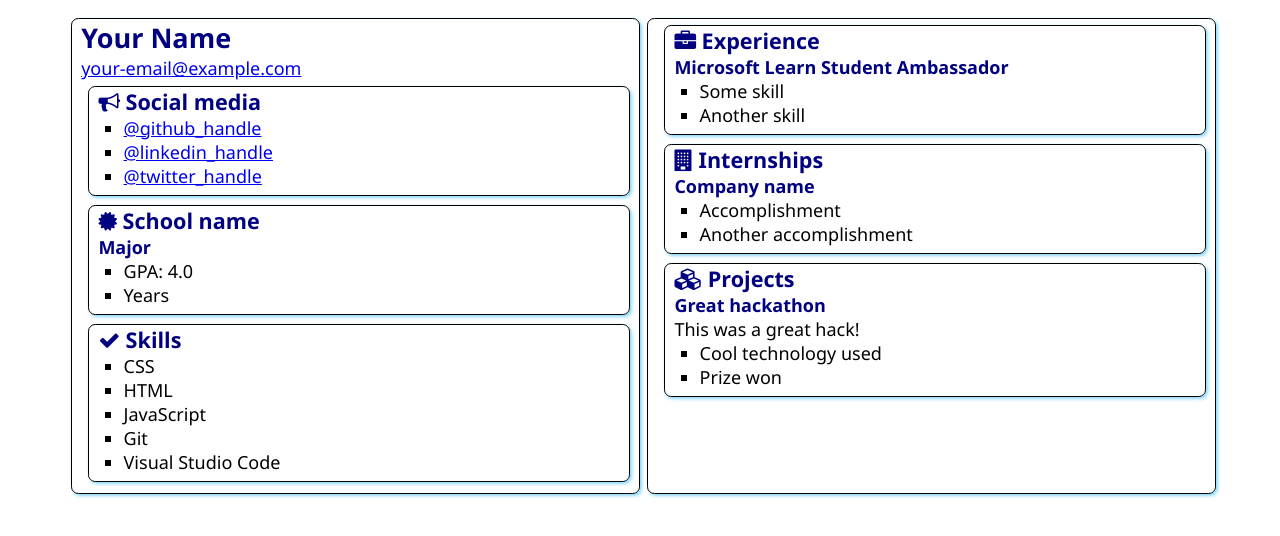
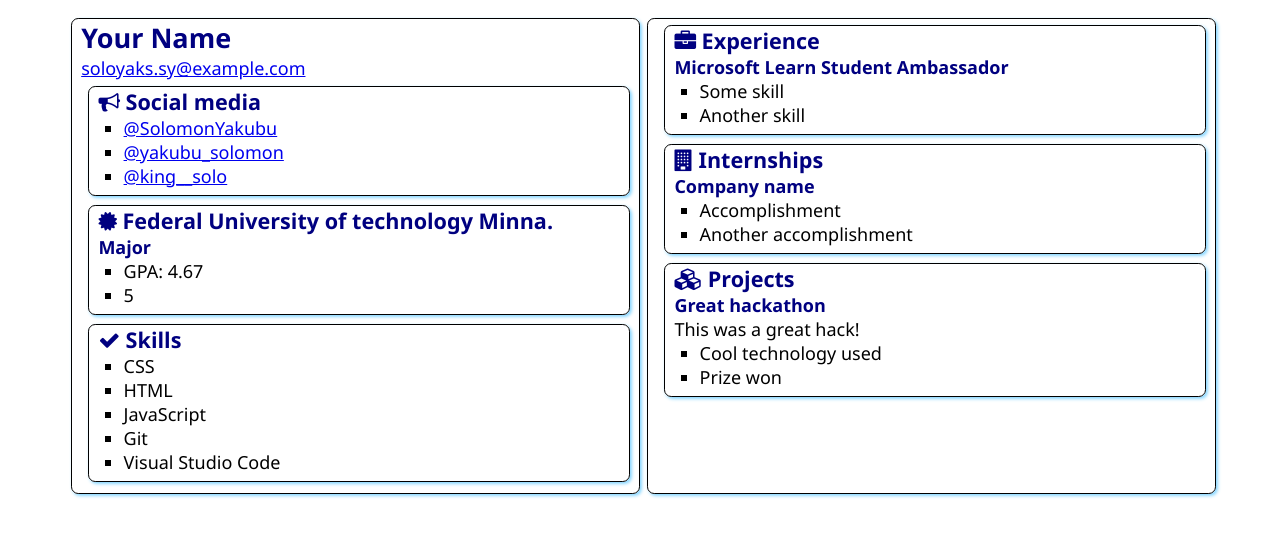
Before and after one commit to SolomonYakubu/SATechnicalOnboarding, a plain HTML site: page src/index.html in a window 1280 px wide. Drawn offline with Linux system fonts and the light colour scheme.

Commit message:
added my name, email, socials, school and CGPA
I edited the template and replaced the pre-generated details with mine.

```diff
--- a/src/index.html
+++ b/src/index.html
@@ -1,19 +1,24 @@
 <!DOCTYPE html>
 <html lang="en">
   <head>
-    <meta charset="UTF-8">
-    <meta http-equiv="X-UA-Compatible" content="IE=edge">
-    <meta name="viewport" content="width=device-width, initial-scale=1.0">
+    <meta charset="UTF-8" />
+    <meta http-equiv="X-UA-Compatible" content="IE=edge" />
+    <meta name="viewport" content="width=device-width, initial-scale=1.0" />
     <title>Resume</title>
 
-    <link rel="stylesheet" href="style.css">
-    <link rel="stylesheet" href="https://cdnjs.cloudflare.com/ajax/libs/font-awesome/4.7.0/css/font-awesome.min.css">
+    <link rel="stylesheet" href="style.css" />
+    <link
+      rel="stylesheet"
+      href="https://cdnjs.cloudflare.com/ajax/libs/font-awesome/4.7.0/css/font-awesome.min.css"
+    />
   </head>
   <body>
     <main>
       <article class="box">
         <h1>Your Name</h1>
-            <div><a href="mailto:your.email@example.com">your-email@example.com</a></div>
+        <div>
+          <a href="mailto:your.email@example.com">soloyaks.sy@example.com</a>
+        </div>
 
         <section class="box">
           <h2>
@@ -21,9 +26,11 @@
             Social media
           </h2>
           <ul>
-                    <li><a href="https://github.com/<handle>">@github_handle</a></li>
-                    <li><a href="https://linkedin.com/in/<handle>">@linkedin_handle</a></li>
-                    <li><a href="https://twitter.com/<handle>">@twitter_handle</a></li>
+            <li><a href="https://github.com/<handle>">@SolomonYakubu</a></li>
+            <li>
+              <a href="https://linkedin.com/in/<handle>">@yakubu_solomon</a>
+            </li>
+            <li><a href="https://twitter.com/<handle>">@king__solo</a></li>
           </ul>
         </section>
 
@@ -31,12 +38,12 @@
           <div class="education">
             <h2>
               <i class="fa fa-certificate" aria-hidden="true"></i>
-                        School name
+              Federal University of technology Minna.
             </h2>
             <h3>Major</h3>
             <ul>
-                        <li>GPA: 4.0</li>
-                        <li>Years</li>
+              <li>GPA: 4.67</li>
+              <li>5</li>
             </ul>
           </div>
         </section>
@@ -93,7 +100,6 @@
           </ul>
         </section>
       </article>
-
     </main>
   </body>
 </html>
```
Lines whose indentation alone changed are shown as unchanged.
